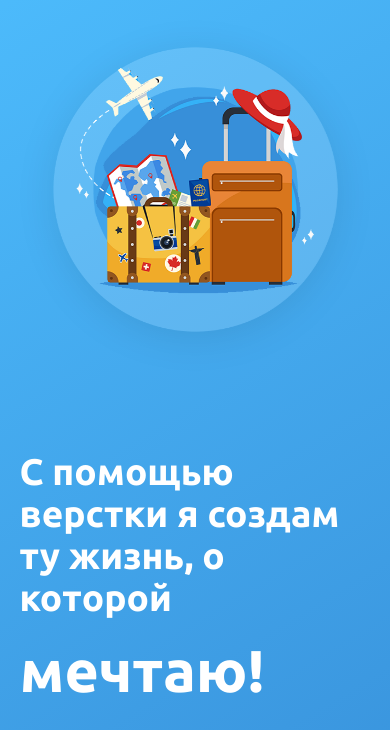
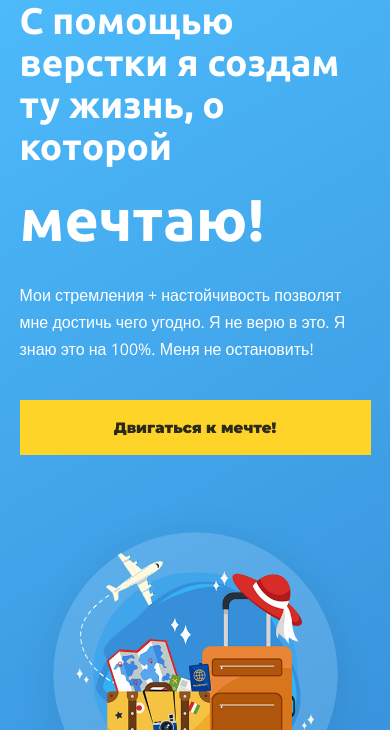
Before and after one commit to alexeyanasov/project-wayup-homework4, a plain HTML site: page index.html in a window 390 px wide. Shown: the part 102-832 px from the top of the page. Drawn offline with nearby package versions, Linux system fonts and the light colour scheme.

Commit message:
ввел правки согласно код-ревью

```diff
--- a/css/media.css
+++ b/css/media.css
@@ -14,7 +14,7 @@
 	}
 
 	.wrapper{
-		flex-direction: column-reverse;
+		flex-direction: column;
 	}
 
 	.header__offer{
--- a/css/style.css
+++ b/css/style.css
@@ -42,10 +42,11 @@ h1, h2, h3, h4, h5, h6{
 .wrapper{
 	display: flex;
 	justify-content: space-between;
+	align-items: center;
 }
 
 .header__offer{
-	margin-top: 137px;
+	/*margin-top: 137px;*/
 }
 
 .header__title{
@@ -84,7 +85,7 @@ h1, h2, h3, h4, h5, h6{
 }
 
 .header__travel{
-	padding-bottom: 80px;
+	/*padding-bottom: 80px;*/
 }
 
 .section__title{
@@ -179,6 +180,8 @@ h1, h2, h3, h4, h5, h6{
 
 .footer{
 	background-color: #164d7a;
+	padding-top: 57px;
+    padding-bottom: 62px;
 }
 
 .credits{
@@ -187,7 +190,5 @@ h1, h2, h3, h4, h5, h6{
 	font-size: 14px;
 	font-weight: normal;
 	color: #fff;
-	padding-top: 57px;
-    padding-bottom: 62px;
     text-align: center;
 }
```
